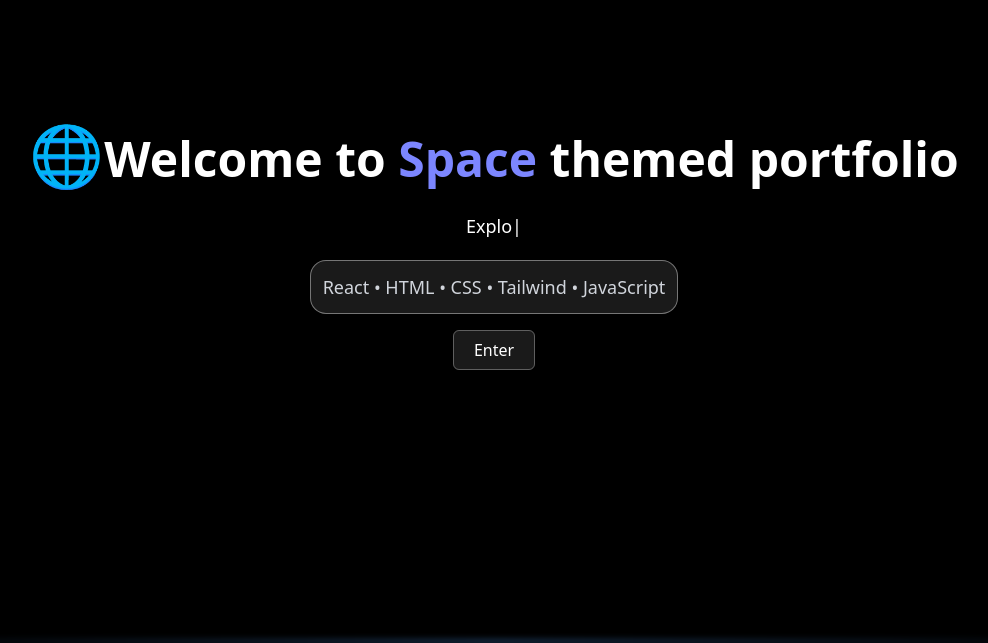
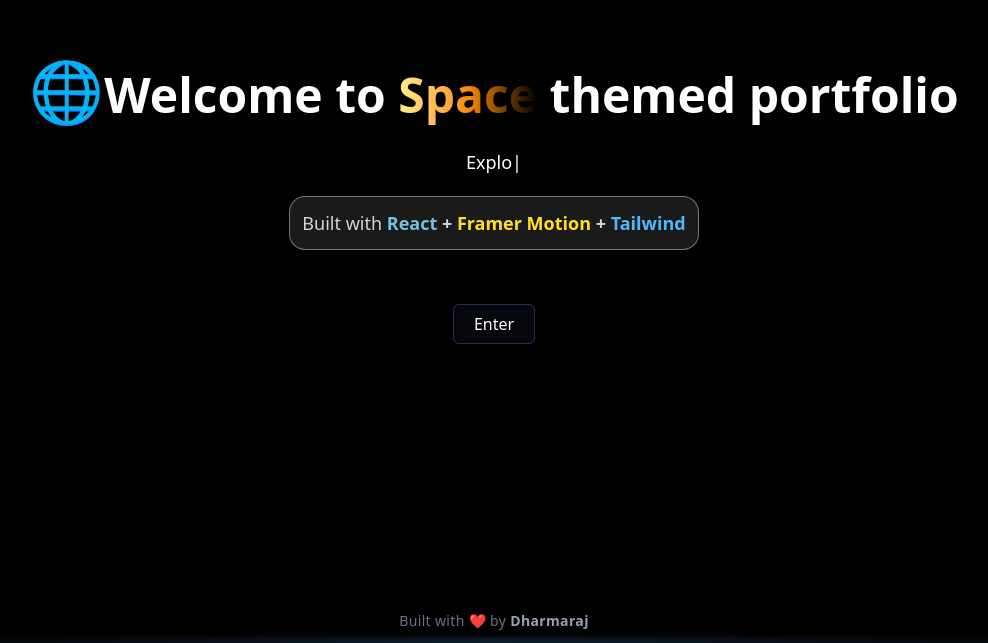
Before and after one commit to Dharmaraj001/Portfolio, a React (Vite) app in the folder client/: page / in a window 1280 px wide. Shown: the part 157-800 px from the top of the page, without its empty margins (146-1134 px from the left). Built offline with nearby package versions, Linux system fonts and the light colour scheme.

Commit message:
Hero section created

```diff
--- a/client/src/Components/Hero/Hero.jsx
+++ b/client/src/Components/Hero/Hero.jsx
@@ -1,14 +1,19 @@
 import React from 'react'
 import {Link} from "react-router-dom"
 import { TypeAnimation } from 'react-type-animation';
+import { motion } from "framer-motion";
 
 const Hero = () => {
   return (
-    <div className='flex flex-col bg-black items-center justify-center h-screen text-white text-center overflow-hidden'>
+    <div className='flex start flex-col bg-black items-center justify-center h-screen text-white text-center overflow-hidden'>
         {/* Heading */}
-        <h1 className='text-2xl sm:text-3xl md:text-4xl lg:text-5xl font-semibold mb-3 leading-snug'>
-            <span className='text-4xl sm:text-5xl md:text-6xl'>🌐</span>Welcome to <span className='text-indigo-400'>Space</span> <br className='block sm:hidden'/> themed portfolio
-        </h1>
+        <motion.h1
+                initial={{ opacity: 0, y: -30 }}
+                animate={{ opacity: 1, y: 0 }}
+                transition={{ duration: 1 }}
+        className='text-2xl sm:text-3xl md:text-4xl lg:text-5xl font-semibold mb-3 leading-snug'>
+            <span className='text-4xl sm:text-5xl md:text-6xl' style={{display:"inline-block", animation: "spin 6s linear infinite"}}>🌐</span>Welcome to <span className='relative bg-gradient-to-r from-yellow-200 via-orange-400 to-pink-500200%_200%] animate-gradientMove bg-clip-text text-transparent font-extrabold'>Space</span> <br className='block sm:hidden'/> themed portfolio
+        </motion.h1>
 
         {/* Tag lines */}
         <TypeAnimation
@@ -27,16 +32,41 @@
             />
 
         {/* Skills */}
-        <div className='mt-5 bg-white/10 border border-white/40 rounded-2xl p-3 text-sm sm:text-base md:text-lg text-gray-300 mb-5 backdrop-blur-sm shadow-md'>
-                React • HTML • CSS • Tailwind • JavaScript
+
+        <motion.div
+            initial={{opacity:0, y:-30}}
+            animate={{opacity:1, y:0}}
+            transition={{duration:1}}
+        className='mt-5 bg-white/10 border border-white/40 rounded-2xl p-3 text-sm sm:text-base md:text-lg text-gray-300 mb-5 backdrop-blur-sm shadow-md hover:bg-white/15'>
+            Built with <span className='text-[#75C2D9] font-bold'>React </span> <span className='font-bold'>+</span> <span className='text-yellow-300 font-bold'> Framer Motion </span><span className='font-bold'>+</span> <span className='font-bold text-[#4EB9FA]'>Tailwind</span>
+        </motion.div>
+
+
+        <motion.div
+            initial={{opacity:0, y:30}}
+            animate={{opacity:1}}
+            transition={{duration:1}}
+        className='mt-3'>
+            <Link
+            to="/about"
+            className="border border-indigo-400/30 text-white rounded-md py-2 px-5 bg-indigo-400/5 hover:bg-indigo-400/20 hover:shadow-[0_0_2px_rgba(99,102,241,0.6)] transition-all duration-300"
+            >
+            Enter
+            </Link>
+        </motion.div>
+
+        <div className=''>
+            <h1 className='mt-30'></h1>
         </div>
 
+        <motion.div
+        initial={{opacity:0, y:20}}
+        animate={{opacity:1, y:0}}
+        transition={{duration:1.2, delay:1}}
+        className="absolute bottom-3 text-xs sm:text-sm text-gray-500 tracking-wide">
+        Built with <span className="text-red-500">❤️</span> by <span className="text-gray-400 font-bold hover:text-gray-300">Dharmaraj</span>
+        </motion.div>
 
-        <div className='mt-1'>
-            <Link to="/about" className=' border border-white/30 rounded-md py-2 px-5 bg-white/10 hover:bg-white/30 transition duration-300 text-sm sm:text-base'>
-                Enter
-            </Link>
-        </div>
     </div>
   )
 }
```
Also changed, not shown: client/src/index.css (line endings or trailing spaces).
